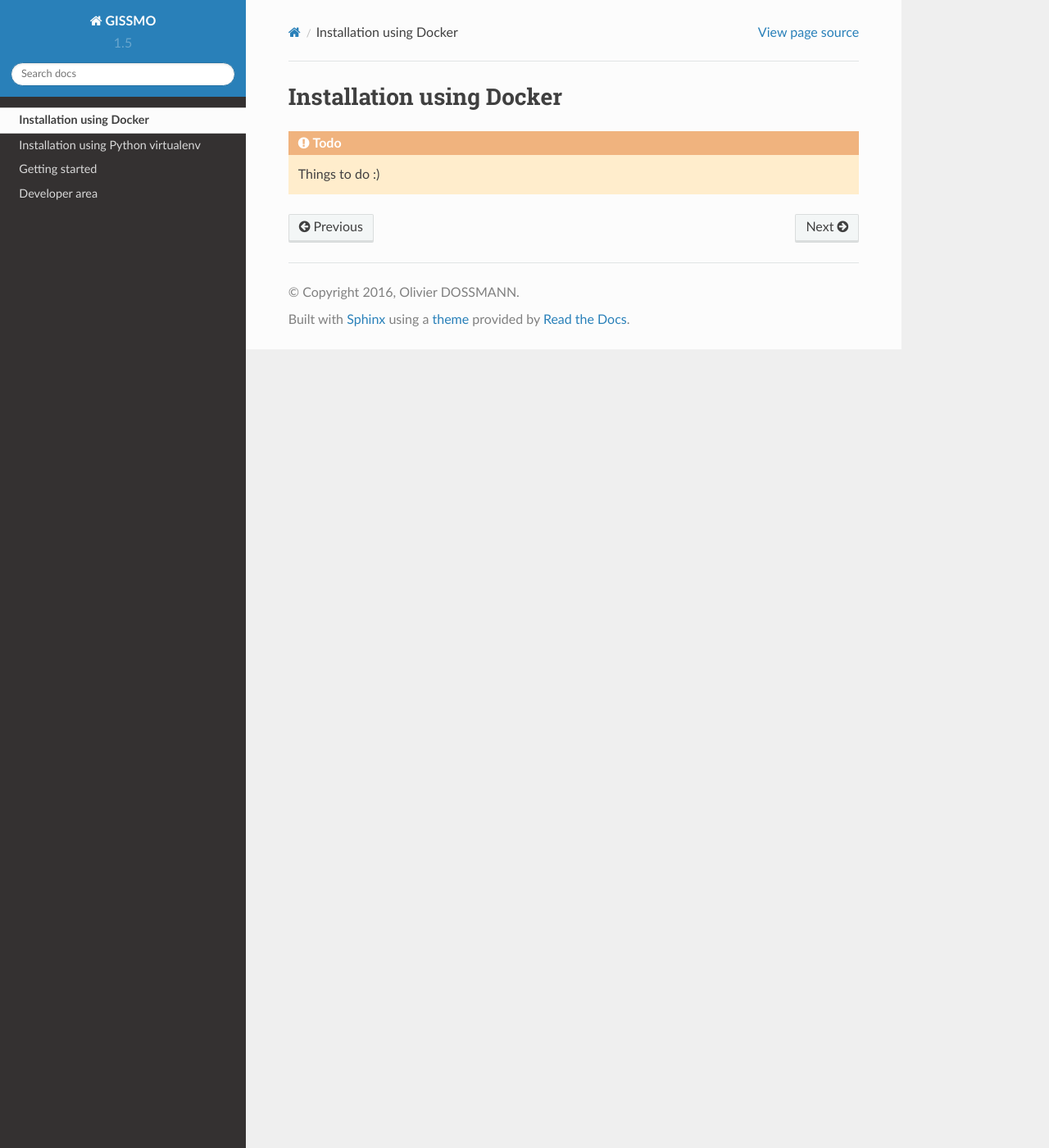
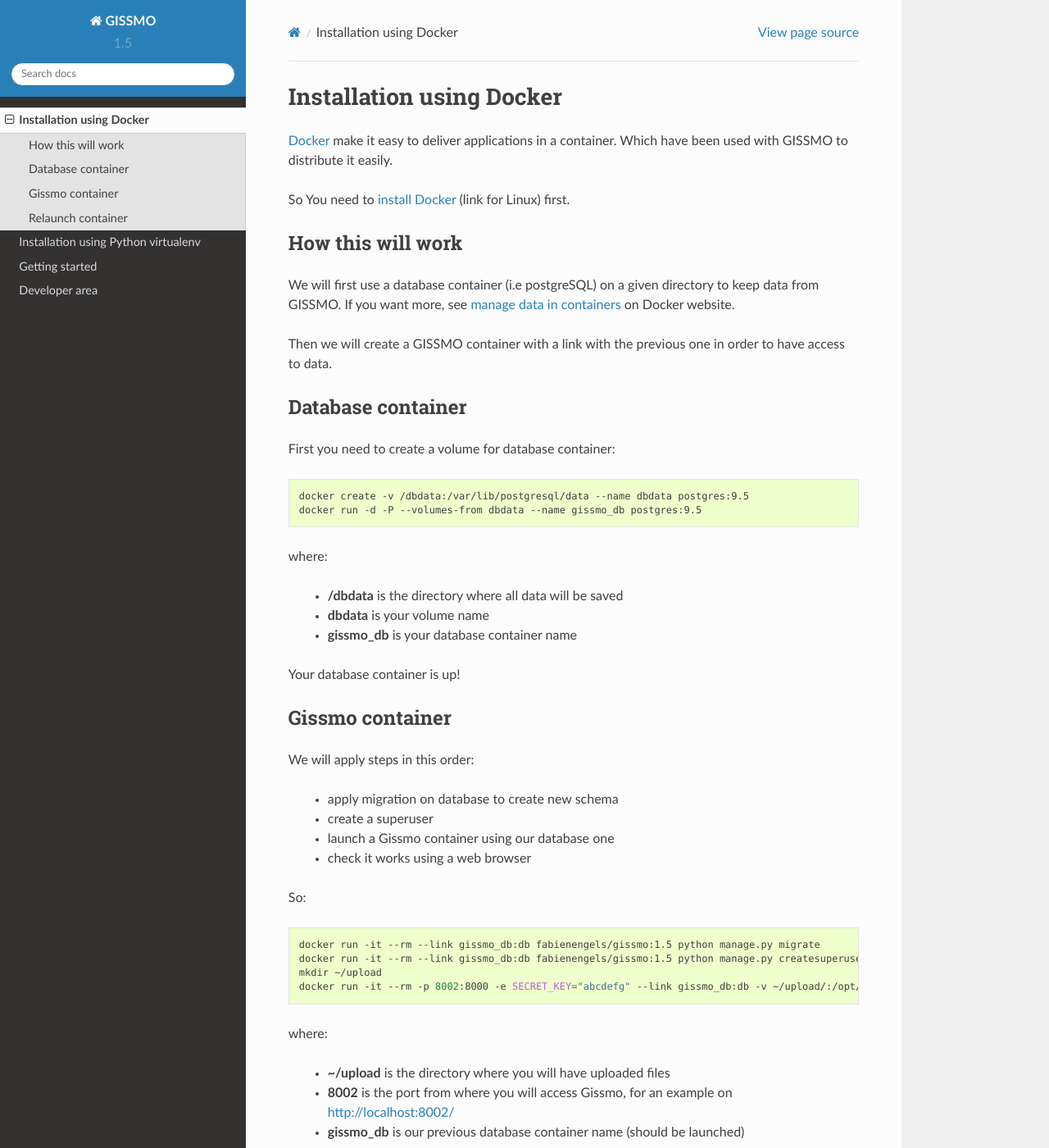
Before and after one commit to Paysdesmerveilles/gissmo, a Sphinx documentation site: the page built from docs/installation_docker.rst, in a window 1280 px wide and 1400 px high. Shown: the whole window at 82% size. Built offline with Sphinx 7.4.7 and the Read the Docs theme 2.0.0, drawn with Linux system fonts in a browser that asks for light colours; some of the changed text lies outside the part shown.

Commit message:
[UP] Documentation: complete those about Gissmo Docker installation

```diff
--- a/docs/installation_docker.rst
+++ b/docs/installation_docker.rst
@@ -1,6 +1,84 @@
 Installation using Docker
-=========================
+*************************
 
-.. todo::
+`Docker`_ make it easy to deliver applications in a container. Which have been used with GISSMO to distribute it easily.
 
-   Things to do :)
+So You need to `install Docker`_ (link for Linux) first.
+
+.. _Docker: https://www.docker.com/
+.. _install Docker: https://docs.docker.com/linux/step_one/
+
+How this will work
+==================
+
+We will first use a database container (i.e postgreSQL) on a given directory to keep data from GISSMO. If you want more, see `manage data in containers`_ on Docker website.
+
+.. _manage data in containers: https://docs.docker.com/engine/userguide/containers/dockervolumes/
+
+Then we will create a GISSMO container with a link with the previous one in order to have access to data.
+
+Database container
+==================
+
+First you need to create a volume for database container:
+
+.. code-block:: bash
+
+   docker create -v /dbdata:/var/lib/postgresql/data --name dbdata postgres:9.5
+   docker run -d -P --volumes-from dbdata --name gissmo_db postgres:9.5
+
+where:
+
+  * **/dbdata** is the directory where all data will be saved
+  * **dbdata** is your volume name
+  * **gissmo_db** is your database container name
+
+Your database container is up!
+
+.. _gissmo_container:
+
+Gissmo container
+================
+
+We will apply steps in this order:
+
+  * apply migration on database to create new schema
+  * create a superuser
+  * launch a Gissmo container using our database one
+  * check it works using a web browser
+
+So:
+
+.. code-block:: bash
+
+   docker run -it --rm --link gissmo_db:db fabienengels/gissmo:1.5 python manage.py migrate
+   docker run -it --rm --link gissmo_db:db fabienengels/gissmo:1.5 python manage.py createsuperuser
+   mkdir ~/upload
+   docker run -it --rm -p 8002:8000 -e SECRET_KEY="abcdefg" --link gissmo_db:db -v ~/upload/:/opt/gissmo/uploads fabienengels/gissmo:1.5
+
+where:
+
+  * **~/upload** is the directory where you will have uploaded files
+  * **8002** is the port from where you will access Gissmo, for an example on http://localhost:8002/
+  * **gissmo_db** is our previous database container name (should be launched)
+
+Note that **:db** is mandatory as Gissmo use it.
+
+You're ready to use Gissmo: http://localhost:8002/.
+
+Relaunch container
+==================
+
+Next time you want to relaunch your container - for an example after a reboot - you need to:
+
+  * launch database container
+  * create gissmo container
+
+To do it:
+
+.. code-block:: bash
+
+   docker start gissmo_db
+   docker run -it --rm -p 8002:8000 -e SECRET_KEY="abcdefg" --link gissmo_db:db -v ~/upload/:/opt/gissmo/uploads fabienengels/gissmo:1.5
+
+Last command is similar to those given in :ref:`gissmo_container` chapter.
```
